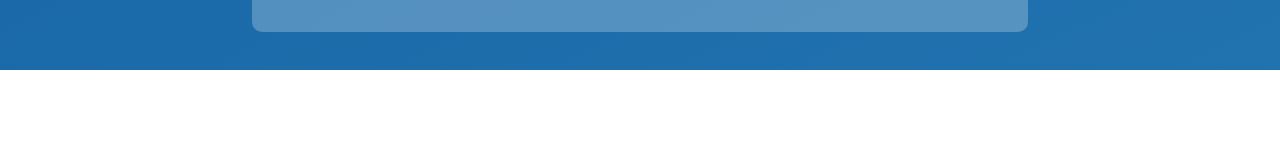
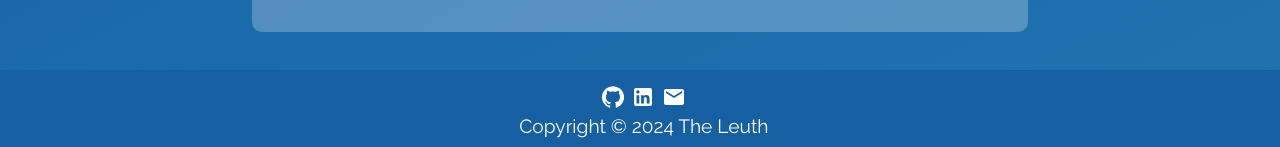
Before and after one commit to louiecasula/Portfolio, a React (Create React App) app: page / in a window 1280 px wide. Shown: the part 2765-2912 px from the top of the page. Before the commit the page ends 2835 px from the top, so only its background shows below. Built offline with nearby package versions, Linux system fonts and the light colour scheme; a web font is replaced by a local one.

Commit message:
Added Footer component, added it to main App.

```diff
--- a/src/App.js
+++ b/src/App.js
@@ -5,6 +5,7 @@ import Skills from './pages/Skills';
 import About from './pages/About';
 import Portfolio from './pages/Portfolio';
 import Contact from './pages/Contact';
+import Footer from './components/Footer';
 
 function App() {
   return (
@@ -17,6 +18,7 @@ function App() {
         <Portfolio />
         <Contact />
       </main>
+      <Footer />
     </div>
   );
 }
--- /dev/null
+++ b/src/components/Footer.css
@@ -0,0 +1,44 @@
+footer {
+    padding: 1%;
+    display: flex;
+    flex-direction: column;
+    justify-content: center;
+    align-items: center;
+    font-size: 1.2rem;
+    background: rgba(20, 93, 160, 0.8);
+}
+
+@keyframes spin {
+    from {
+        transform: rotate(0deg);
+    }
+    to {
+        transform: rotate(360deg);
+    }
+}
+
+@keyframes spinBack {
+    from {
+        transform: rotate(360deg);
+    }
+    to {
+        transform: rotate(0deg);
+    }
+}
+
+footer a {
+    font-size: 1.7rem;
+    color: inherit;
+    margin-left: 0.4rem;
+    animation: none 0.4s linear forwards;
+}
+
+footer p {
+    margin: 0;
+    color: inherit;
+    margin-left: 0.4em;
+}
+
+footer a:hover {
+    animation: spin 0.4s linear forwards;
+}
--- /dev/null
+++ b/src/components/Footer.js
@@ -0,0 +1,35 @@
+import React, { useRef } from 'react';
+import GitHubIcon from '@mui/icons-material/GitHub';
+import LinkedInIcon from '@mui/icons-material/LinkedIn';
+import EmailIcon from '@mui/icons-material/Email';
+import './Footer.css';
+
+function Footer() {
+    const iconRef = useRef(null);
+
+    const handleMouseEnter = () => {
+    iconRef.current.style.animationName = 'spin';
+    };
+
+    const handleMouseLeave = () => {
+    iconRef.current.style.animationName = 'spinBack';
+    };
+
+    return (
+        <footer>
+            <div>
+                <a href="https://github.com/louiecasula" target="_blank">
+                    <GitHubIcon ref={iconRef} onMouseEnter={handleMouseEnter} onMouseLeave={handleMouseLeave}/>
+                </a>
+                <a href="https://www.linkedin.com/in/louie-casula/" target="_blank">
+                    <LinkedInIcon ref={iconRef} onMouseEnter={handleMouseEnter} onMouseLeave={handleMouseLeave}/>
+                </a>
+                <a href="" target="_blank">
+                    <EmailIcon ref={iconRef} onMouseEnter={handleMouseEnter} onMouseLeave={handleMouseLeave}/>
+                </a>
+            </div>
+            <p>Copyright © 2024 The Leuth</p>
+        </footer>
+    );
+}
+export default Footer;
```
